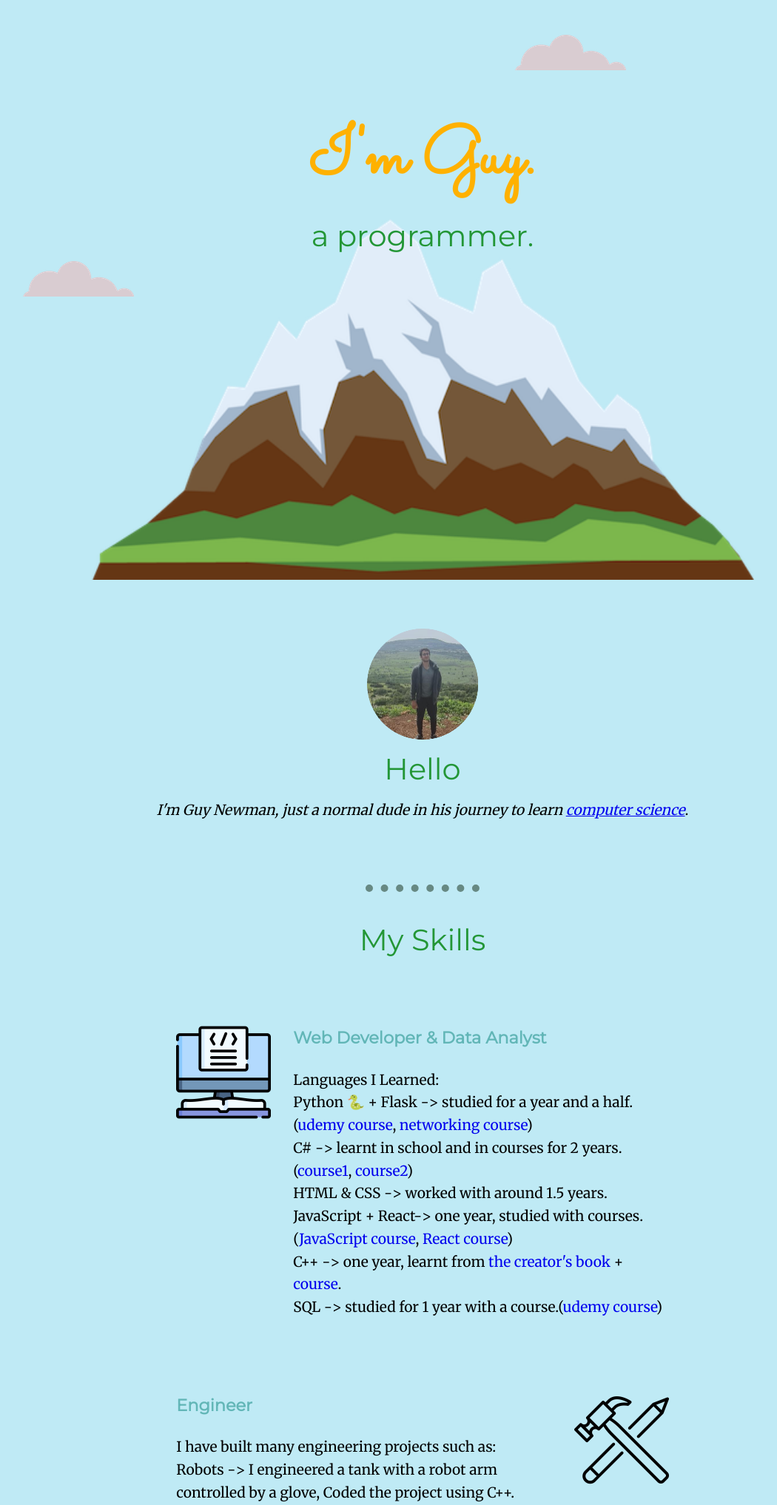
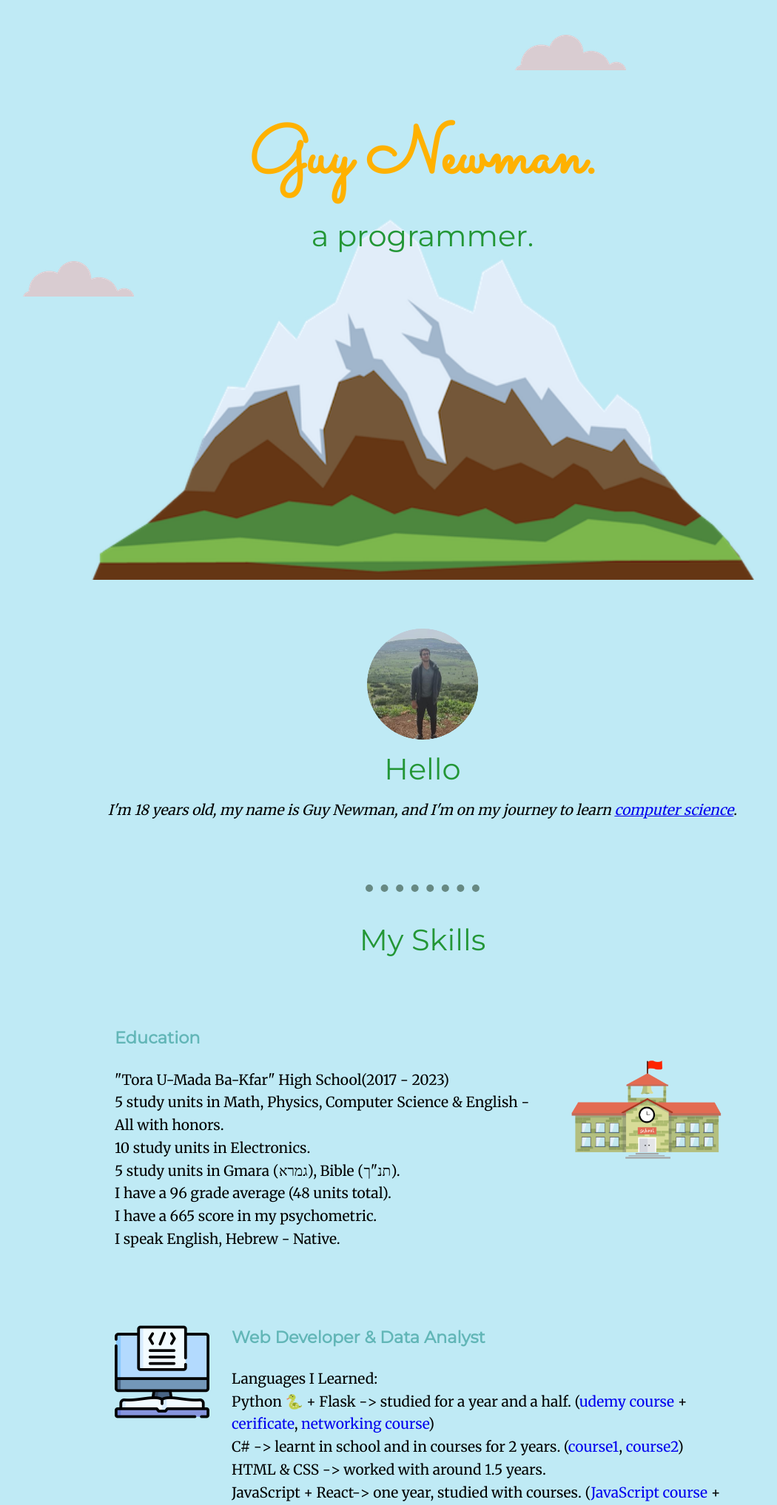
Before and after one commit to thatguy2341/guy-newman-personal-site, a Flask app: page / in a window 1280 px wide. Shown: the top 2035 px of the page at 74% size, without its empty margins (69-1119 px from the left). Run offline with Flask 3, Linux system fonts and the light colour scheme.

Commit message:
Added more self information, and fixed styling

```diff
--- a/html- Personal Site/main.py
+++ b/html- Personal Site/main.py
@@ -1,10 +1,15 @@
 from flask import Flask, render_template
+from datetime import datetime
 
 app = Flask(__name__)
+
+@app.context_processor
+def get_year():
+    return dict(age=(datetime.now() - datetime(year=2005, month=8, day=10)).days // 360)
 
 @app.route('/')
 def hello_world():
     return render_template('main.html')
 
 if __name__ == "__main__":
-    app.run()
+    app.run(debug=True)
--- a/html- Personal Site/static/CSS/styles_main.css
+++ b/html- Personal Site/static/CSS/styles_main.css
@@ -104,7 +104,8 @@ h3 {
 .skill-row {
   text-align: left;
   line-height: 1.6;
-  width: 65%;
+  width: 65vw;
+  max-width: 900px;
   margin: 100px auto 100px auto;
 }
 .btn {
@@ -138,6 +139,13 @@ h3 {
 }
 .contact-me {
   padding: 0;
+}
+
+/* IMAGES */
+.school {
+  float: right;
+  height: 14rem;
+  padding: 0 0 0 30px;
 }
 .cs {
   float: left;
@@ -223,6 +231,14 @@ h3 {
   width: 5.5rem;
   font-size: 3.25rem;
   cursor: pointer;
+  display: flex;
+  align-items: center;
+  justify-content: center;
+  padding: 0;
+}
+
+.slider__btn:hover {
+  background-color: rgba(209, 209, 209, 0.7);
 }
 
 .slider__btn--left {
@@ -289,7 +305,7 @@ h3 {
 }
 
 .testimonial__photo {
-  grid-row: 1 / span 2;
   width: 20vw;
   border-radius: 30%;
+  margin-left: 1vw;
 }
--- a/html- Personal Site/templates/main.html
+++ b/html- Personal Site/templates/main.html
@@ -21,7 +21,7 @@
           src="../static/Images_main/cloud.png"
           alt="cloud image"
         />
-        <h1>I'm Guy.</h1>
+        <h1>Guy Newman.</h1>
         <h2>a programmer.</h2>
         <img
           id="bottom-cloud"
@@ -45,7 +45,8 @@
         <h2>Hello</h2>
         <p>
           <em
-            >I'm Guy Newman, just a normal dude in his journey to learn
+            >I'm {{age}} years old, my name is Guy Newman, and I'm on my journey
+            to learn
             <a href="https://en.wikipedia.org/wiki/Computer_science"
               >computer science</a
             ></em
@@ -55,6 +56,25 @@
       <hr />
       <div class="skills">
         <h2>My Skills</h2>
+      </div>
+      <div class="skill-row">
+        <img
+          class="school"
+          src="../static/Images_main/school.png"
+          alt="school symbol"
+        />
+        <h3>Education</h3>
+        <p class="lan-list">
+          "Tora U-Mada Ba-Kfar" High School(2017 - 2023)
+          <br />
+          5 study units in Math, Physics, Computer Science & English - All with
+          honors.<br />
+          10 study units in Electronics.<br />
+          5 study units in Gmara (גמרא), Bible (תנ"ך). <br />
+          I have a 96 grade average (48 units total). <br />
+          I have a 665 score in my psychometric. <br />
+          I speak English, Hebrew - Native.
+        </p>
       </div>
       <div class="skill-row">
         <img
@@ -70,6 +90,12 @@
             class="middel-anchor"
             href="https://www.udemy.com/share/103IHM3@qIxxUHu8AS22hMMfiUI0O06ZeS1AnX-RZ-z0_Gg0yDgv3I7I9roDLHUcHBPr6DotdQ==/"
             >udemy course</a
+          >
+          +
+          <a
+            class="middel-anchor"
+            href="https://www.udemy.com/certificate/UC-f251fbcc-09eb-4e49-92a0-f1bbce8f9db2/"
+            >cerificate</a
           >,
           <a
             class="middel-anchor"
@@ -92,7 +118,14 @@
             class="middel-anchor"
             href="https://www.udemy.com/share/101WeY3@3ybKCnCC3H_tob-bnlbK0cGVmKcBE-Do7V4iwGbnObpRkj8UNUUoziccg-TTqAL8pw==/"
             >JavaScript course</a
-          >,
+          >
+          +
+          <a
+            class="middel-anchor"
+            href="https://www.udemy.com/certificate/UC-96c69588-0052-4d53-890e-e3f31bacf561/"
+            >cerificate</a
+          >
+          ,
           <a
             class="middel-anchor"
             href="https://www.udemy.com/share/108PTK3@s0nxPN3_WwLg5ZBj9yxZ3Z7a08U_J1FubFOwOSiNHLkpUgbnpkH_qBkVG5LsKUiitA==/"
@@ -133,7 +166,9 @@
           Coded the project using C++.<br />
           Drones -> One that I built and coded from scratch.<br />
           Planes -> For 7 years, I built hundreds of planes in a club, some
-          remote controlled, some gliders. Also did an aerodynamics course<br />
+          remote controlled, some gliders. <br />Also after 5 years of
+          participation in aerodynamics courses, and participation in contests,
+          I've become assistant guide.
           <!-- To see more about my projects you can visit my  -->
         </p>
       </div>
@@ -256,12 +291,17 @@
           I'm mostly a full time student, looking to find a job.<br />
           You can contact me here:
         </p>
-        <a class="btn" href="mailto:gamenewman2@gmail.com">CONTACT ME</a>
+        <a class="btn" href="mailto:guynewman2005@gmail.com">CONTACT ME</a>
+        <p style="margin-top: 2rem">or just email: guynewman2005@gmail.com</p>
       </div>
     </div>
     <div class="bottom-div">
-      <!--<a class="footer-link" href="https://www.linkedin.com/">LinkedIn</a> -->
-      <a class="footer-link" href="https://twitter.com/">Twitter</a>
+      <a
+        class="footer-link"
+        href="https://www.linkedin.com/in/guy-newman-493965262/"
+        >LinkedIn</a
+      >
+      <a class="footer-link" href="https://twitter.com/guy92478005">Twitter</a>
       <a class="footer-link" href="https://github.com/thatguy2341">github</a>
       <p class="copy-right">© 2023 Guy Newman.</p>
     </div>
```
Also changed, not shown: html- Personal Site/static/Images_main/school.png (added).
